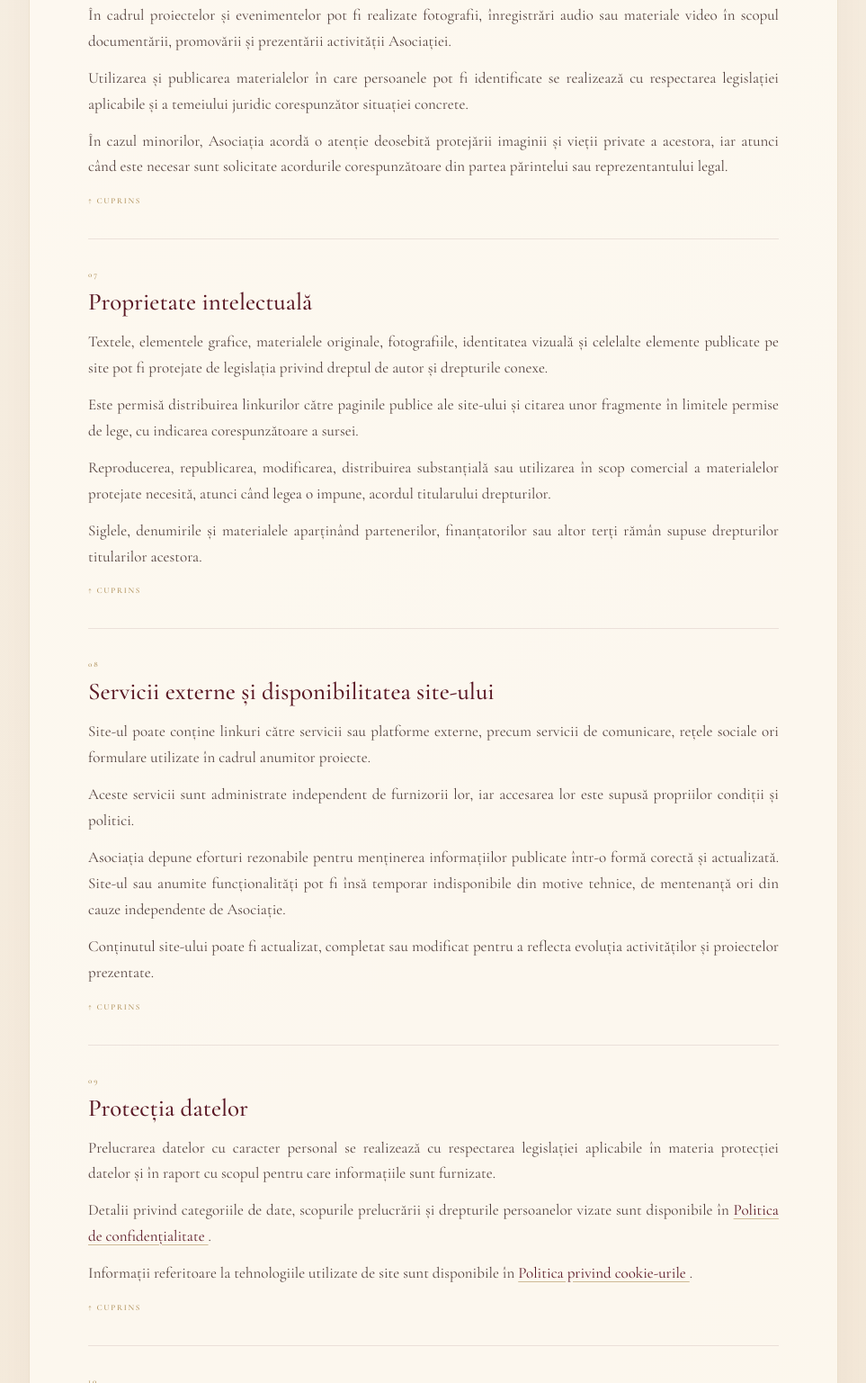
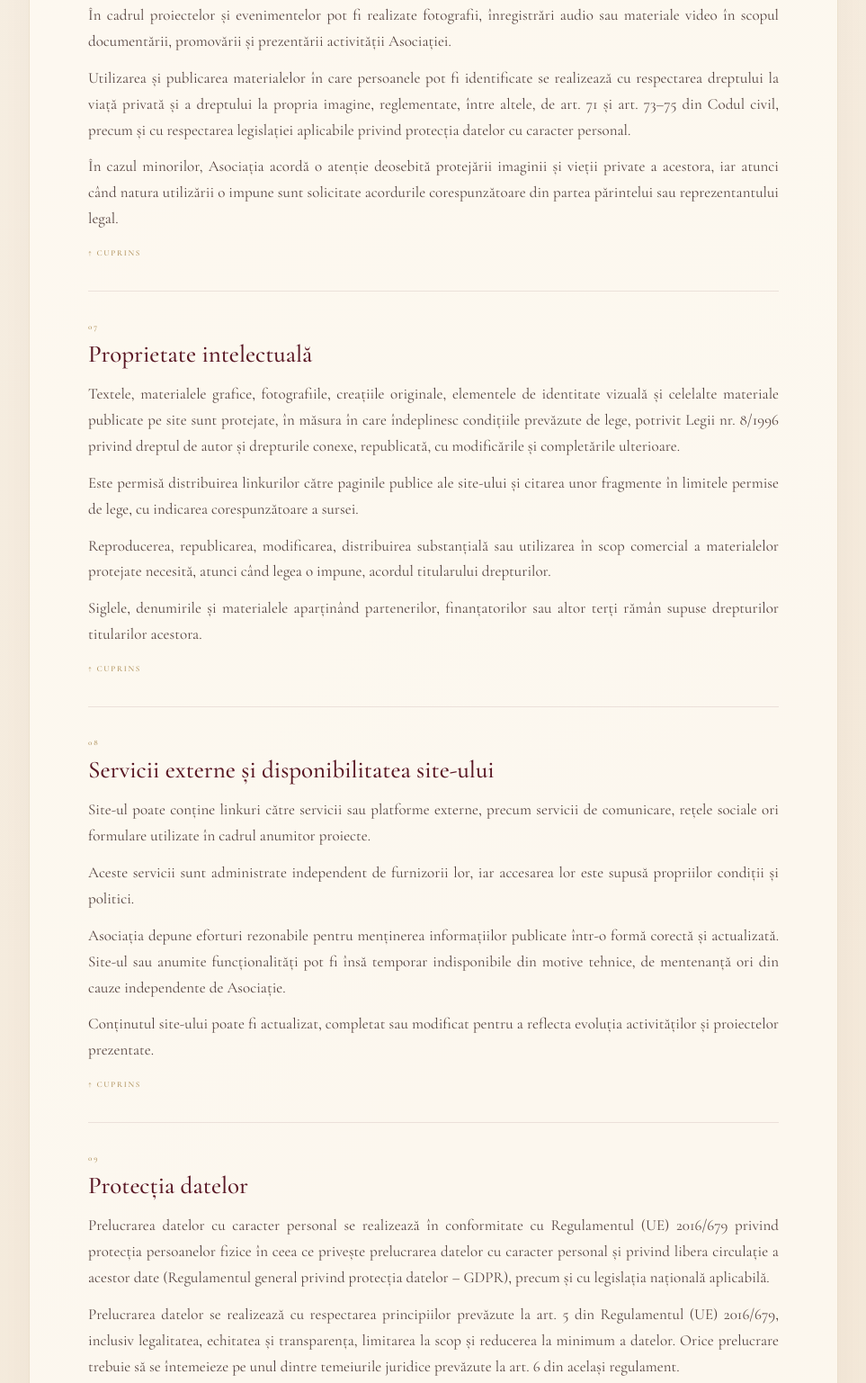
Before and after one commit to artasipasiune/arta-si-pasiune, a plain HTML site: page legal/termeni-si-conditii/index.html in a window 1280 px wide. Shown: the part 2721-4258 px from the top of the page at 90% size, without its empty margins (158-1121 px from the left). Drawn offline with nearby package versions, Linux system fonts and the light colour scheme.

Commit message:
Update index.html

```diff
--- a/legal/termeni-si-conditii/index.html
+++ b/legal/termeni-si-conditii/index.html
@@ -77,6 +77,7 @@
     .brand {
       color: var(--burgundy);
       text-decoration: none;
+
       font-size: 14px;
       font-weight: 600;
       letter-spacing: 2.5px;
@@ -85,6 +86,7 @@
     .back-link {
       color: var(--burgundy-dark);
       text-decoration: none;
+
       font-size: 11px;
       font-weight: 600;
       letter-spacing: 1.6px;
@@ -103,6 +105,7 @@
       margin-bottom: 18px;
 
       color: var(--gold);
+
       font-size: 10px;
       font-weight: 600;
       letter-spacing: 4px;
@@ -110,6 +113,7 @@
 
     .legal-hero h1 {
       color: var(--burgundy);
+
       font-size: clamp(48px, 6vw, 76px);
       font-weight: 400;
       line-height: 1;
@@ -120,6 +124,7 @@
       margin: 25px auto 0;
 
       color: var(--muted);
+
       font-size: 18px;
       line-height: 1.6;
       font-style: italic;
@@ -128,7 +133,9 @@
     .gold-line {
       width: 70px;
       height: 1px;
+
       margin: 34px auto 0;
+
       background: var(--gold);
     }
 
@@ -149,6 +156,7 @@
       margin-bottom: 24px;
 
       color: var(--gold);
+
       text-align: center;
 
       font-size: 9px;
@@ -189,6 +197,7 @@
 
     .toc-number {
       flex: 0 0 auto;
+
       color: var(--gold);
 
       font-size: 9px;
@@ -201,6 +210,7 @@
 
     .legal-content {
       width: min(86%, 900px);
+
       margin: 0 auto 100px;
       padding: 55px 65px 65px;
 
@@ -275,6 +285,7 @@
 
     .back-toc {
       display: inline-block;
+
       margin-top: 18px;
 
       color: var(--gold) !important;
@@ -357,6 +368,7 @@
 
       .legal-content {
         width: 90%;
+
         padding: 40px 27px 45px;
         margin-bottom: 70px;
       }
@@ -486,6 +498,8 @@
   <main class="legal-content">
 
 
+    <!-- 01 -->
+
     <section class="legal-section" id="despre-site">
 
       <span class="section-number">01</span>
@@ -513,12 +527,12 @@
         de utilizare.
       </p>
 
-      <a href="#cuprins" class="back-toc">
-        ↑ Cuprins
-      </a>
+      <a href="#cuprins" class="back-toc">↑ Cuprins</a>
 
     </section>
 
+
+    <!-- 02 -->
 
     <section class="legal-section" id="scop">
 
@@ -541,12 +555,12 @@
         normală a acestuia.
       </p>
 
-      <a href="#cuprins" class="back-toc">
-        ↑ Cuprins
-      </a>
+      <a href="#cuprins" class="back-toc">↑ Cuprins</a>
 
     </section>
 
+
+    <!-- 03 -->
 
     <section class="legal-section" id="proiecte">
 
@@ -577,12 +591,12 @@
         partea organizatorului.
       </p>
 
-      <a href="#cuprins" class="back-toc">
-        ↑ Cuprins
-      </a>
+      <a href="#cuprins" class="back-toc">↑ Cuprins</a>
 
     </section>
 
+
+    <!-- 04 -->
 
     <section class="legal-section" id="minori">
 
@@ -616,12 +630,12 @@
         </a>.
       </p>
 
-      <a href="#cuprins" class="back-toc">
-        ↑ Cuprins
-      </a>
+      <a href="#cuprins" class="back-toc">↑ Cuprins</a>
 
     </section>
 
+
+    <!-- 05 -->
 
     <section class="legal-section" id="regulamente">
 
@@ -650,12 +664,12 @@
         generale.
       </p>
 
-      <a href="#cuprins" class="back-toc">
-        ↑ Cuprins
-      </a>
+      <a href="#cuprins" class="back-toc">↑ Cuprins</a>
 
     </section>
 
+
+    <!-- 06 -->
 
     <section class="legal-section" id="imagini">
 
@@ -672,25 +686,27 @@
 
       <p>
         Utilizarea și publicarea materialelor în care persoanele
-        pot fi identificate se realizează cu respectarea
-        legislației aplicabile și a temeiului juridic
-        corespunzător situației concrete.
+        pot fi identificate se realizează cu respectarea dreptului
+        la viață privată și a dreptului la propria imagine,
+        reglementate, între altele, de art. 71 și art. 73–75 din
+        Codul civil, precum și cu respectarea legislației
+        aplicabile privind protecția datelor cu caracter personal.
       </p>
 
       <p>
         În cazul minorilor, Asociația acordă o atenție deosebită
         protejării imaginii și vieții private a acestora, iar
-        atunci când este necesar sunt solicitate acordurile
-        corespunzătoare din partea părintelui sau reprezentantului
-        legal.
+        atunci când natura utilizării o impune sunt solicitate
+        acordurile corespunzătoare din partea părintelui sau
+        reprezentantului legal.
       </p>
 
-      <a href="#cuprins" class="back-toc">
-        ↑ Cuprins
-      </a>
+      <a href="#cuprins" class="back-toc">↑ Cuprins</a>
 
     </section>
 
+
+    <!-- 07 -->
 
     <section class="legal-section" id="proprietate">
 
@@ -699,10 +715,13 @@
       <h2>Proprietate intelectuală</h2>
 
       <p>
-        Textele, elementele grafice, materialele originale,
-        fotografiile, identitatea vizuală și celelalte elemente
-        publicate pe site pot fi protejate de legislația privind
-        dreptul de autor și drepturile conexe.
+        Textele, materialele grafice, fotografiile, creațiile
+        originale, elementele de identitate vizuală și celelalte
+        materiale publicate pe site sunt protejate, în măsura în
+        care îndeplinesc condițiile prevăzute de lege, potrivit
+        Legii nr. 8/1996 privind dreptul de autor și drepturile
+        conexe, republicată, cu modificările și completările
+        ulterioare.
       </p>
 
       <p>
@@ -725,12 +744,12 @@
         supuse drepturilor titularilor acestora.
       </p>
 
-      <a href="#cuprins" class="back-toc">
-        ↑ Cuprins
-      </a>
+      <a href="#cuprins" class="back-toc">↑ Cuprins</a>
 
     </section>
 
+
+    <!-- 08 -->
 
     <section class="legal-section" id="servicii">
 
@@ -765,12 +784,12 @@
         proiectelor prezentate.
       </p>
 
-      <a href="#cuprins" class="back-toc">
-        ↑ Cuprins
-      </a>
+      <a href="#cuprins" class="back-toc">↑ Cuprins</a>
 
     </section>
 
+
+    <!-- 09 -->
 
     <section class="legal-section" id="date">
 
@@ -780,9 +799,22 @@
 
       <p>
         Prelucrarea datelor cu caracter personal se realizează
-        cu respectarea legislației aplicabile în materia
-        protecției datelor și în raport cu scopul pentru care
-        informațiile sunt furnizate.
+        în conformitate cu Regulamentul (UE) 2016/679 privind
+        protecția persoanelor fizice în ceea ce privește
+        prelucrarea datelor cu caracter personal și privind libera
+        circulație a acestor date (Regulamentul general privind
+        protecția datelor – GDPR), precum și cu legislația
+        națională aplicabilă.
+      </p>
+
+      <p>
+        Prelucrarea datelor se realizează cu respectarea
+        principiilor prevăzute la art. 5 din Regulamentul (UE)
+        2016/679, inclusiv legalitatea, echitatea și transparența,
+        limitarea la scop și reducerea la minimum a datelor.
+        Orice prelucrare trebuie să se întemeieze pe unul dintre
+        temeiurile juridice prevăzute la art. 6 din același
+        regulament.
       </p>
 
       <p>
@@ -802,12 +834,12 @@
         </a>.
       </p>
 
-      <a href="#cuprins" class="back-toc">
-        ↑ Cuprins
-      </a>
+      <a href="#cuprins" class="back-toc">↑ Cuprins</a>
 
     </section>
 
+
+    <!-- 10 -->
 
     <section class="legal-section" id="lege">
 
@@ -816,9 +848,10 @@
       <h2>Legea aplicabilă și contact</h2>
 
       <p>
-        Prezentele condiții sunt interpretate și aplicate în
-        conformitate cu legislația română și cu normele europene
-        direct aplicabile, după caz.
+        Prezentele condiții sunt guvernate și interpretate în
+        conformitate cu legislația română și cu normele Uniunii
+        Europene direct aplicabile, în măsura în care acestea
+        sunt incidente.
       </p>
 
       <p>
@@ -842,9 +875,7 @@
         </a>
       </p>
 
-      <a href="#cuprins" class="back-toc">
-        ↑ Cuprins
-      </a>
+      <a href="#cuprins" class="back-toc">↑ Cuprins</a>
 
     </section>
 
```
